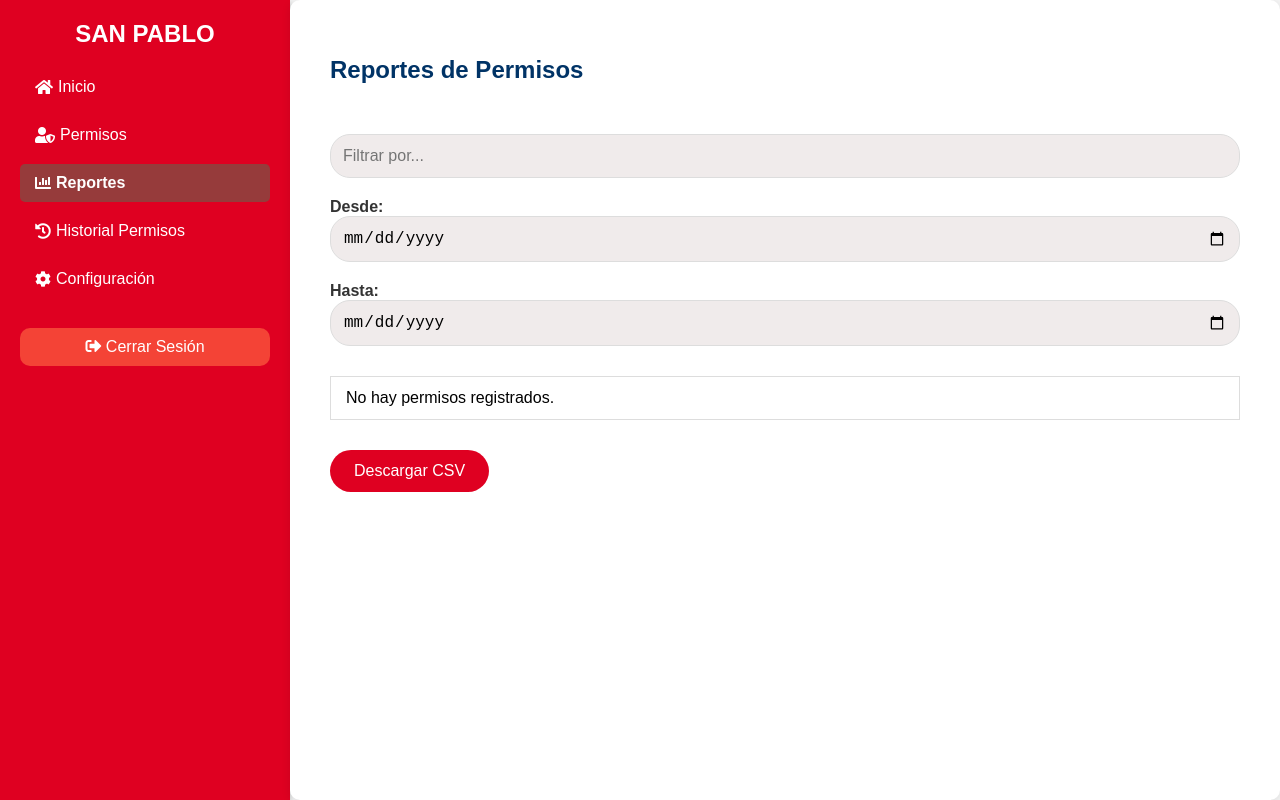
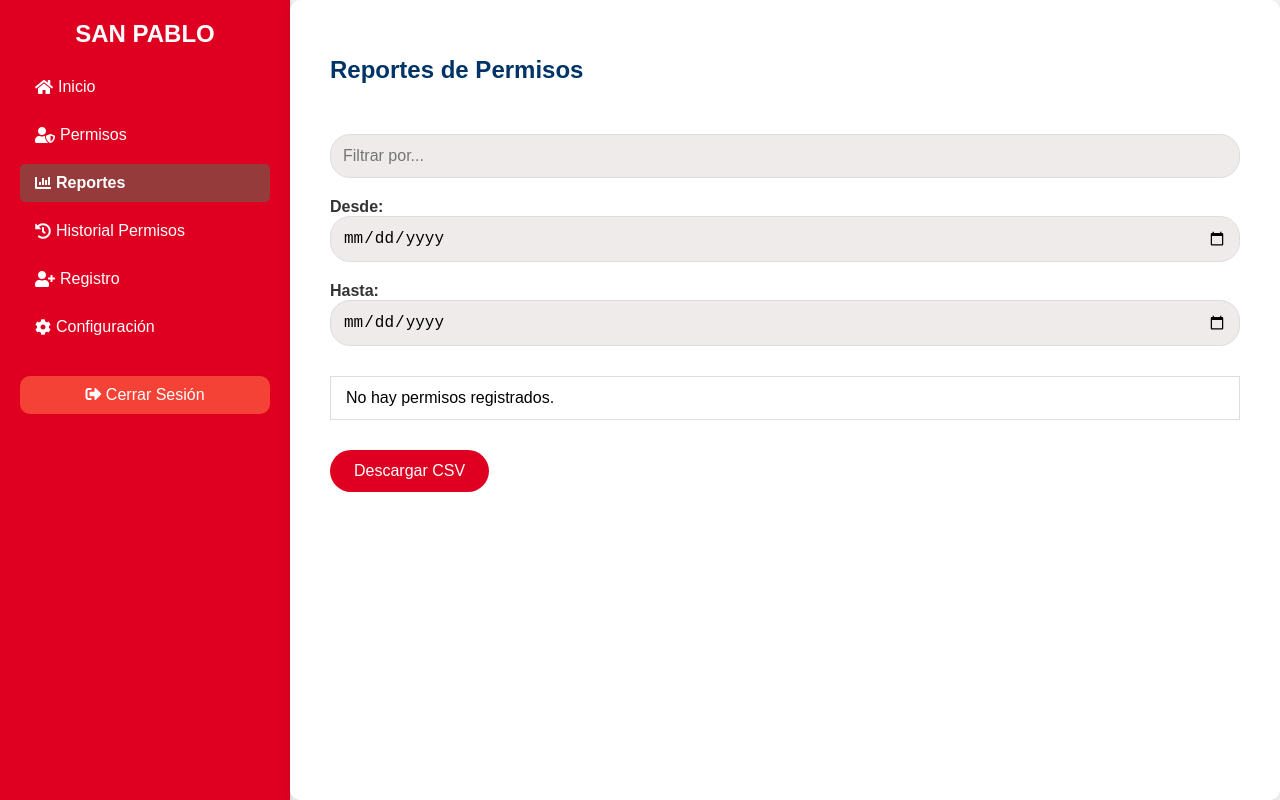
Before and after one commit to IvanBlunar/Dashboard-Permisos-SP, a website: page reportes/reportes.html in a window 1280 px wide. Drawn offline with Linux system fonts and the light colour scheme.

Commit message:
add register

```diff
--- a/reportes/reportes.html
+++ b/reportes/reportes.html
@@ -23,6 +23,7 @@
                 <a id="navPermisos" href="/dashboard.html"><i class="fas fa-user-shield"></i> Permisos</a>
                 <a id="navReportes" href="/reportes/reportes.html"><i class="fas fa-chart-bar"></i> Reportes</a>
                 <a id="navHistorial" href="/historial/historial_permisos.html"><i class="fas fa-history"></i> Historial Permisos</a>
+                <a id="navRegister" href="../views/register.html"><i class="fas fa-user-plus"></i> Registro</a>
                 <a id="navConfiguracion" href="#"><i class="fas fa-cog"></i> Configuración</a>
                 <button id="logoutButton" class="logout-button"><i class="fas fa-sign-out-alt"></i> Cerrar Sesión</button>
 
```
